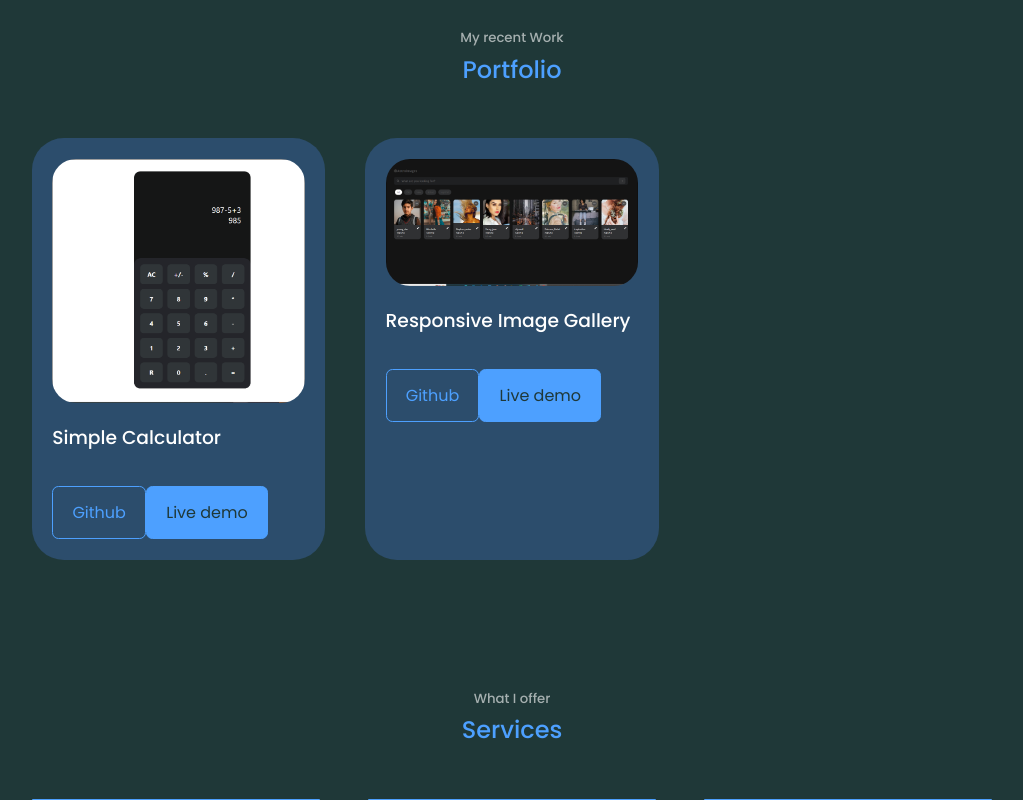
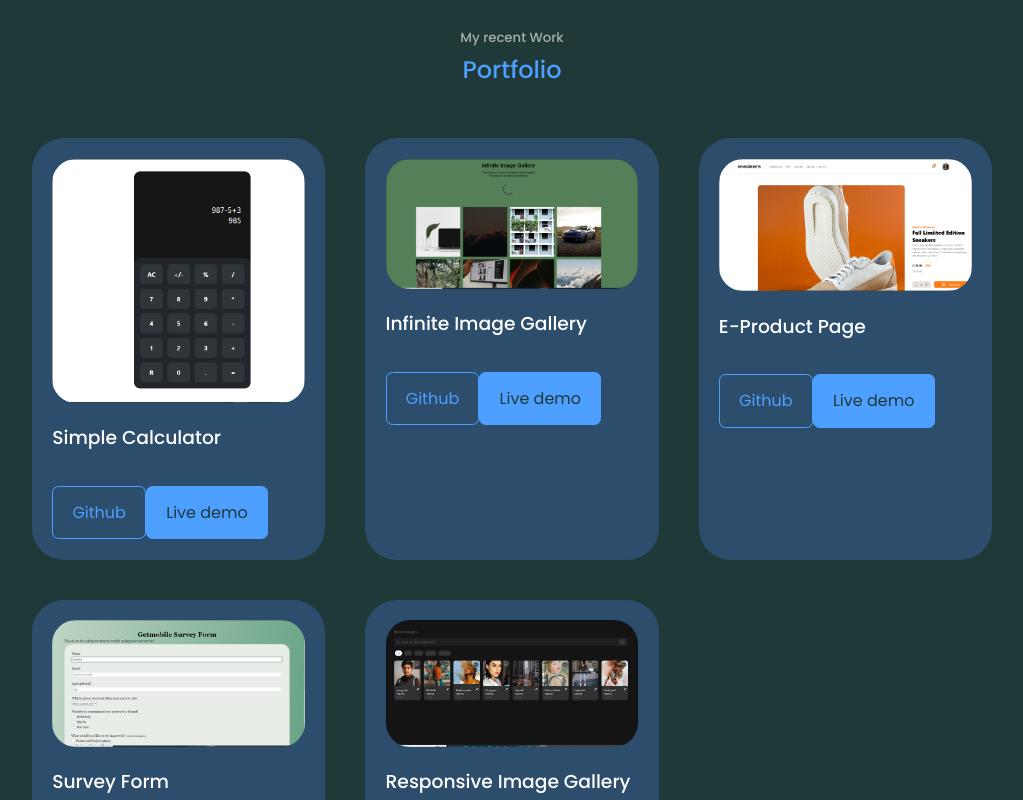
Before and after one commit to kenoict/ken_s_portfolio, a React (Create React App) app: page / in a window 1280 px wide. Shown: the part 2400-3200 px from the top of the page, without its empty margins (128-1151 px from the left). Built offline with nearby package versions, Linux system fonts and the light colour scheme.

Commit message:
updated file

```diff
--- a/src/components/portfolio/Portfolio.jsx
+++ b/src/components/portfolio/Portfolio.jsx
@@ -15,6 +15,30 @@ const data = [
     title: 'Simple Calculator',
     github: 'https://github.com/OnomeVera/Simple-Calculator.git',
     demo: 'http://simple-calculator-tau-mauve.vercel.app/'
+  },
+
+  {
+    id: 3,
+    image: IMG3,
+    title: 'Infinite Image Gallery',
+    github: 'https://github.com/OnomeVera/infinite-scroll-image-gallery.git',
+    demo: 'http://infinite-scroll-image-gallery.vercel.app/'
+  },
+
+  {
+    id: 4,
+    image: IMG4,
+    title: 'E-Product Page',
+    github: 'https://github.com/OnomeVera/e-product-page.git',
+    demo: 'http://e-product-page.vercel.app/'
+  },
+
+  {
+    id: 5,
+    image: IMG5,
+    title: 'Survey Form',
+    github: 'https://github.com/OnomeVera/survey-form.git',
+    demo: 'http://survey-form-pink.vercel.app/'
   },
 
   {
```
